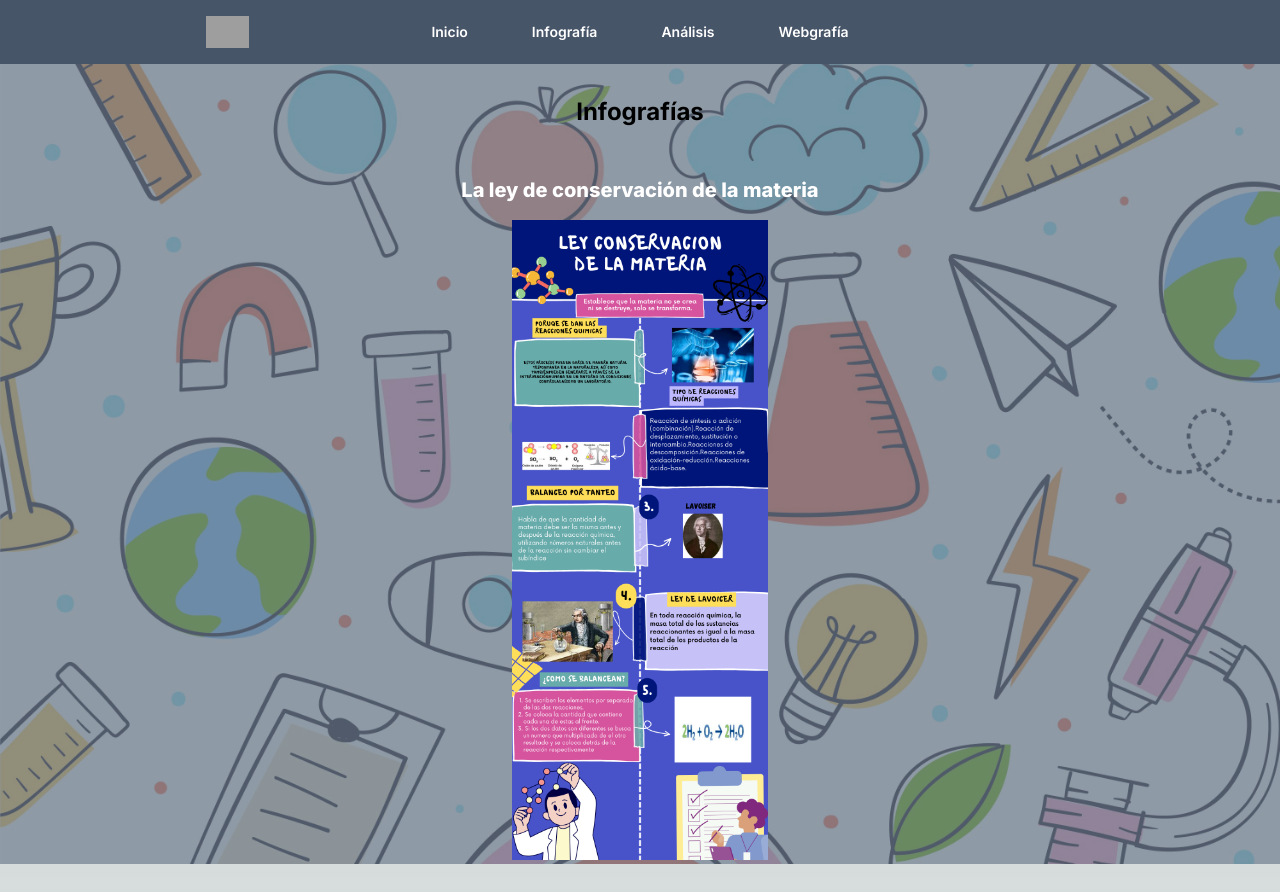
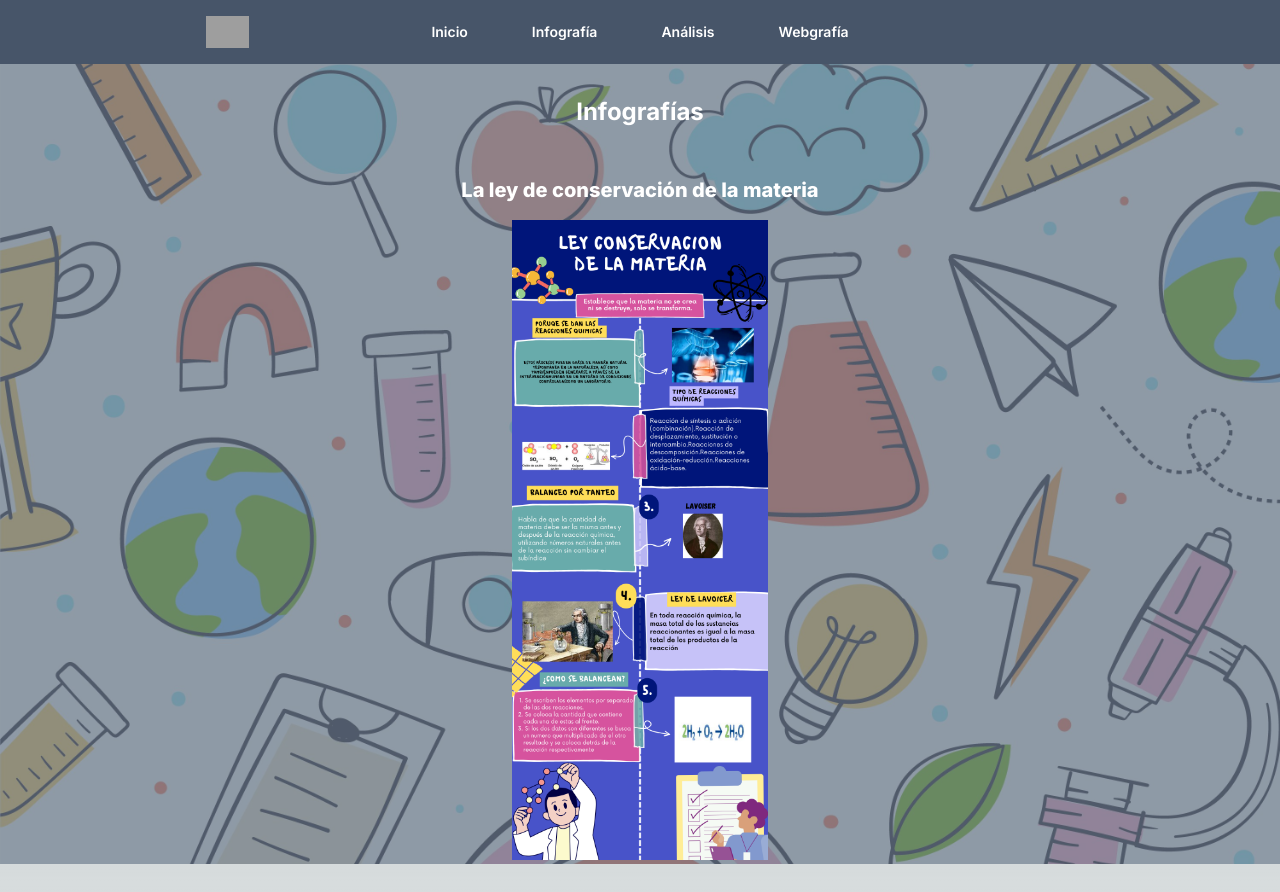
Before and after one commit to KobaBooba/xd, a Next.js app: page /infografias in a window 1280 px wide. Built offline with nearby package versions, Linux system fonts and the light colour scheme; grey boxes are pictures that could not be loaded.

Commit message:
Actualizar page.tsx

```diff
--- a/src/app/infografias/page.tsx
+++ b/src/app/infografias/page.tsx
@@ -25,7 +25,7 @@
     };
 
     return (
-      <div className="min-h-screen bg-gray-100">
+      <div className="min-h-screen bg-gray-100 text-white">
   <Header />
   <div className="relative h-screen w-screen bg-center bg-cover" style={{ backgroundImage: `url('/bg.png')` }}>
     <div className="absolute inset-0 bg-slate-500 opacity-70"></div>
```
